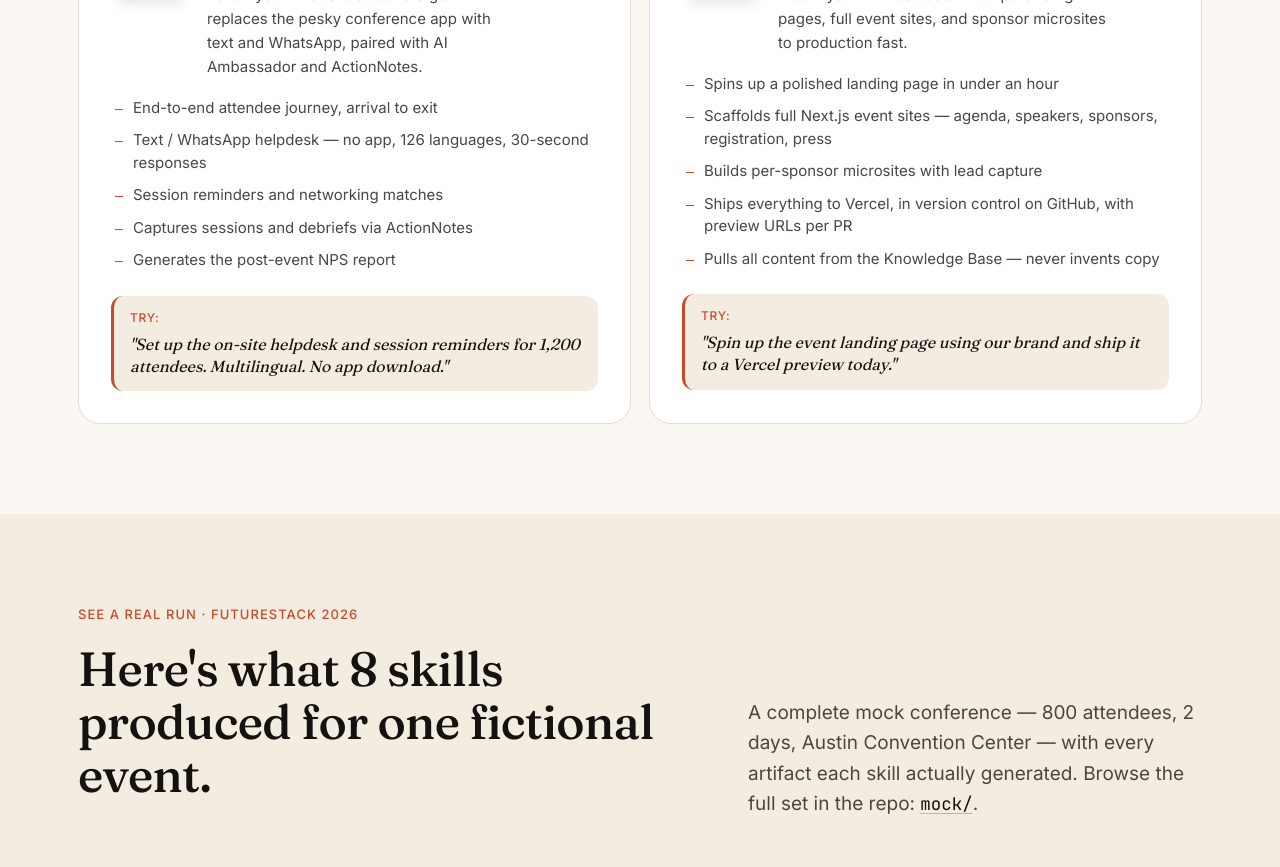
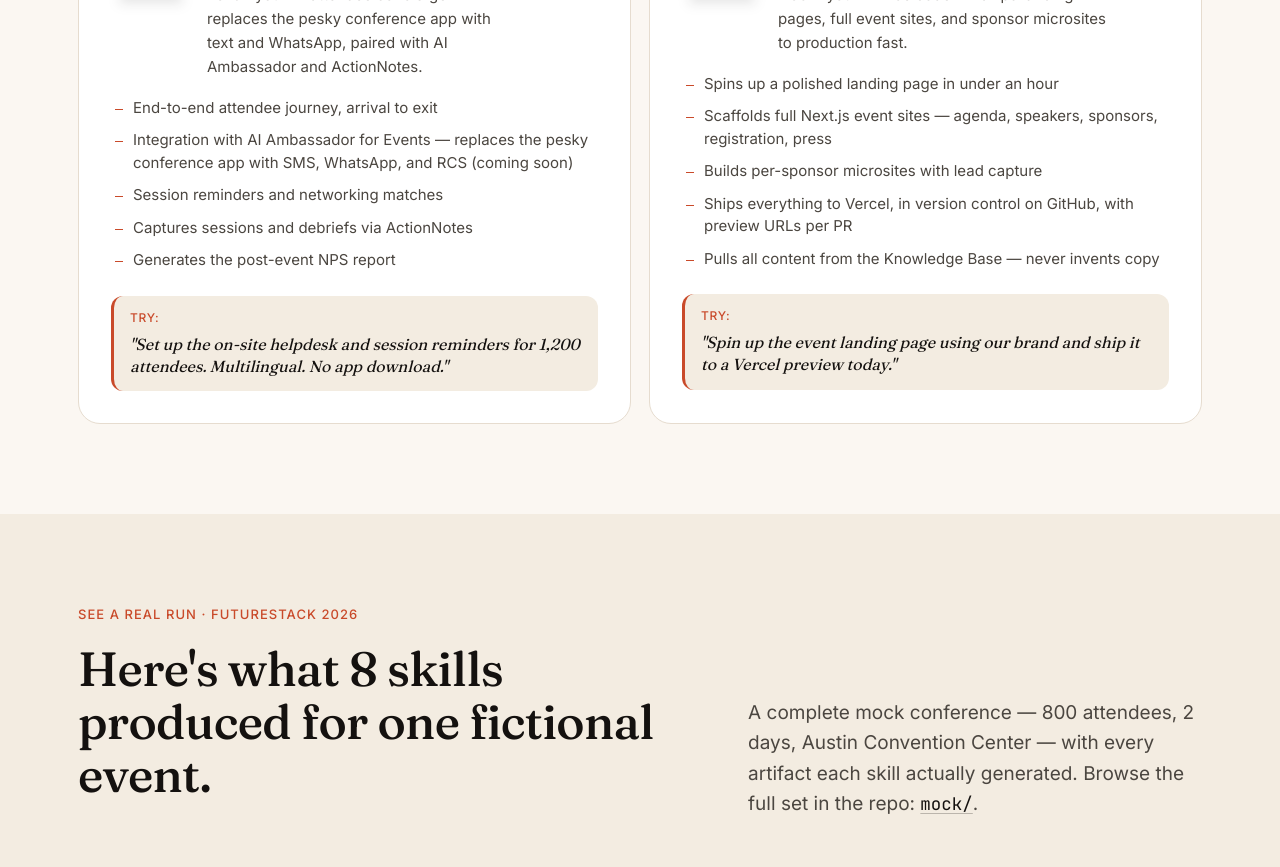
Before and after one commit to RethinkLedgers/conference-team-skills-website, a Next.js app: page / in a window 1280 px wide. Shown: the part 3100-3967 px from the top of the page. Built offline with nearby package versions, Linux system fonts and the light colour scheme.

Commit message:
Chief Experience Officer card: lead with AI Ambassador for Events integration (SMS/WhatsApp/RCS coming soon) instead of helpdesk capacity claims

```diff
--- a/app/page.tsx
+++ b/app/page.tsx
@@ -124,7 +124,7 @@ const ROLES = [
     char: <CharCXO />,
     bullets: [
       "End-to-end attendee journey, arrival to exit",
-      "Text / WhatsApp helpdesk — no app, 126 languages, 30-second responses",
+      "Integration with AI Ambassador for Events — replaces the pesky conference app with SMS, WhatsApp, and RCS (coming soon)",
       "Session reminders and networking matches",
       "Captures sessions and debriefs via ActionNotes",
       "Generates the post-event NPS report",
```
